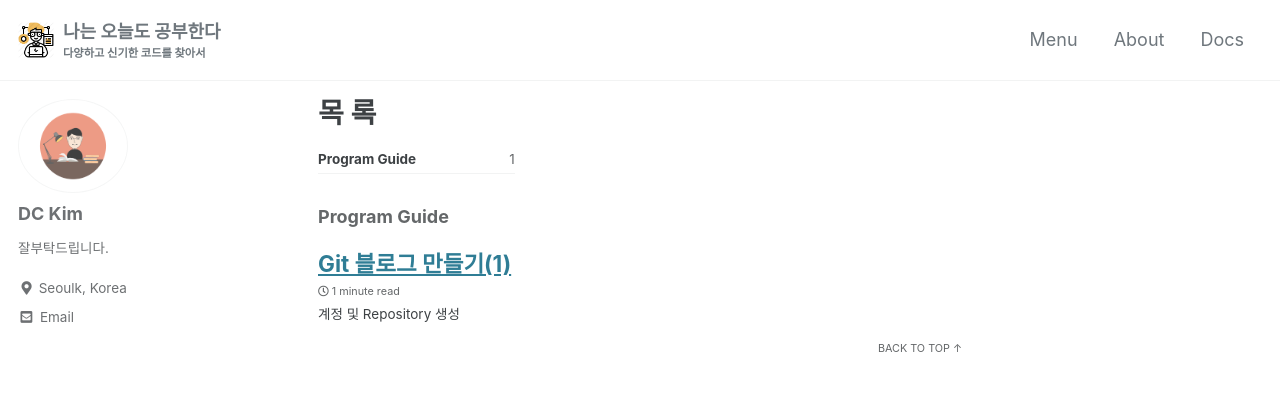
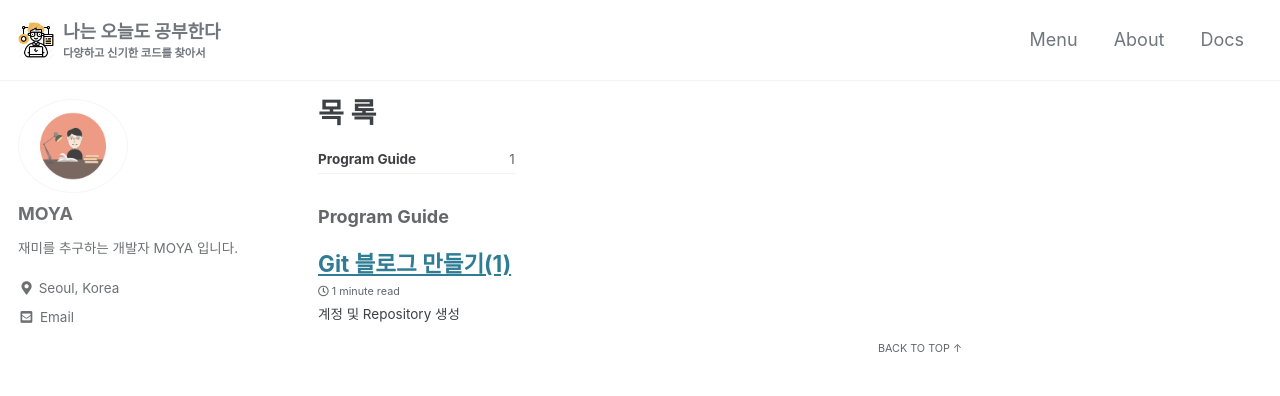
Before and after one commit to kdc7140/kdc7140.github.io, a Jekyll site: the page built from _pages/category-archive.md, in a window 1280 px wide. Shown: the top 396 px of the page. Built offline with Jekyll 4.4.1, drawn with Linux system fonts in a browser that asks for light colours; cached includes are drawn as plain includes; some web fonts are replaced.

Commit message:
text change

```diff
--- a/_config.yml
+++ b/_config.yml
@@ -101,10 +101,10 @@ analytics:
 
 # Site Author
 author:
-  name             : "DC Kim"
+  name             : "MOYA"
   avatar           : "/assets/images/study.png"
-  bio              : "잘부탁드립니다."
-  location         : "Seoulk, Korea"
+  bio              : "재미를 추구하는 개발자 MOYA 입니다."
+  location         : "Seoul, Korea"
   email            : "ghk5402@gmail.com"
   links:
     - label: "Email"
```
